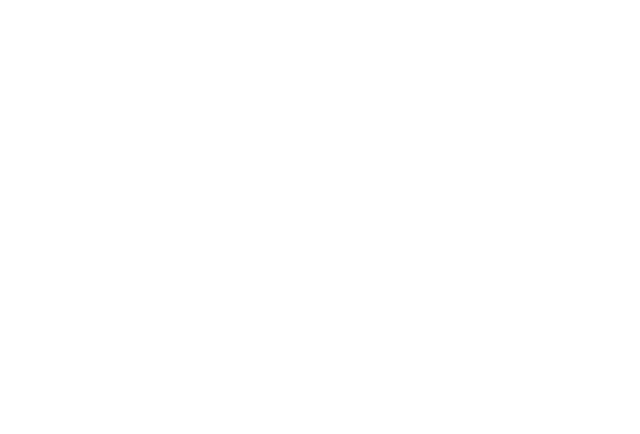
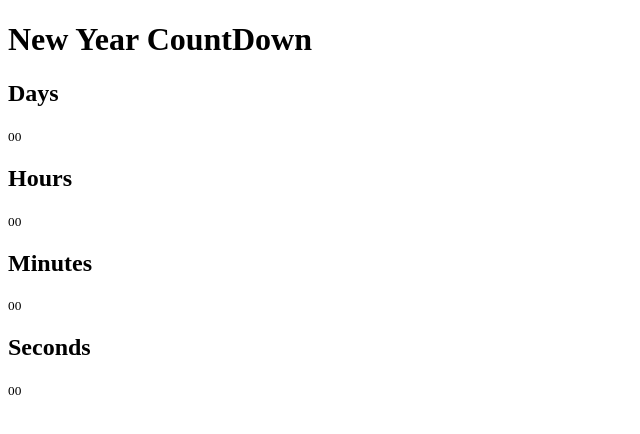
Before and after one commit to SGsubuuu-2322/New_Year_CountDown, a plain HTML site: page index.html in a window 1280 px wide. Shown: the whole page, without its empty margins (0-640 px from the left). Drawn offline with Linux system fonts and the light colour scheme.

Commit message:
Added the structure code for the complete project...

```diff
--- a/index.html
+++ b/index.html
@@ -7,6 +7,30 @@
     <title>New-Year_Countdown</title>
   </head>
   <body>
+    <div class="year" id="year"></div>
+
+    <h1>New Year CountDown</h1>
+
+    <div class="countdown" id="countdown">
+      <div class="time">
+        <h2 id="days">Days</h2>
+        <small>00</small>
+      </div>
+      <div class="time">
+        <h2 id="hours">Hours</h2>
+        <small>00</small>
+      </div>
+      <div class="time">
+        <h2 id="minutes">Minutes</h2>
+        <small>00</small>
+      </div>
+      <div class="time">
+        <h2 id="seconds">Seconds</h2>
+        <small>00</small>
+      </div>
+    </div>
+
+    <!-- <img src="./img/spinner.gif" alt="loading..." class="loader" id="loader"> -->
     <script src="script.js"></script>
   </body>
 </html>
```
Also changed, not shown: img/spinner.gif (added).
